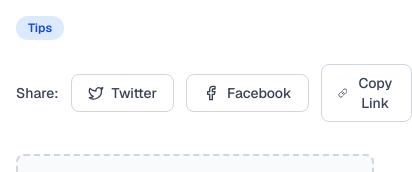
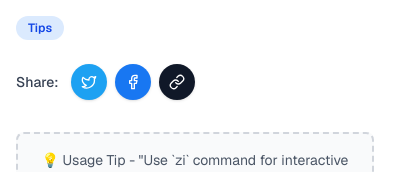
Before and after one commit to jiankn/zoxide, a Next.js app: page /en/blog/advanced-config in a window 390 px wide. Shown: the part 334-506 px from the top of the page, 412 px wide, since content can reach past the window. Built offline with nearby package versions, Linux system fonts and the light colour scheme; no server answers.

Commit message:
Make ShareButtons mobile-friendly with icon-only layout

```diff
--- a/components/ShareButtons/ShareButtons.tsx
+++ b/components/ShareButtons/ShareButtons.tsx
@@ -47,36 +47,56 @@ export default function ShareButtons({ title, url }: ShareButtonsProps) {
   };
 
   return (
-    <div className="flex items-center gap-3">
-      <span className="text-sm font-medium text-gray-700 dark:text-gray-300">{t('shareLabel')}</span>
+    <div className="flex flex-wrap items-center gap-3">
+      <span className="text-sm font-medium text-gray-700 dark:text-gray-300">
+        {t('shareLabel')}
+      </span>
 
+      {/* 桌面端：文字按钮，移动端：彩色图标圆按钮 */}
+      <div className="flex items-center gap-2">
         {/* Twitter */}
         <button
           type="button"
           onClick={shareToTwitter}
-        className="flex items-center gap-2 rounded-lg border border-gray-300 bg-white px-4 py-2 text-sm font-medium text-gray-700 transition-colors hover:bg-gray-50 dark:border-gray-600 dark:bg-gray-800 dark:text-gray-300 dark:hover:bg-gray-700"
+          className="hidden md:inline-flex items-center gap-2 rounded-lg border border-gray-300 bg-white px-4 py-2 text-sm font-medium text-gray-700 transition-colors hover:bg-gray-50 dark:border-gray-600 dark:bg-gray-800 dark:text-gray-300 dark:hover:bg-gray-700"
           aria-label={t('shareToTwitter')}
         >
           <Twitter className="h-4 w-4" />
           Twitter
+        </button>
+        <button
+          type="button"
+          onClick={shareToTwitter}
+          className="inline-flex md:hidden items-center justify-center h-9 w-9 rounded-full bg-[#1DA1F2] text-white shadow-sm hover:opacity-90 transition-opacity"
+          aria-label={t('shareToTwitter')}
+        >
+          <Twitter className="h-4 w-4" />
         </button>
 
         {/* Facebook */}
         <button
           type="button"
           onClick={shareToFacebook}
-        className="flex items-center gap-2 rounded-lg border border-gray-300 bg-white px-4 py-2 text-sm font-medium text-gray-700 transition-colors hover:bg-gray-50 dark:border-gray-600 dark:bg-gray-800 dark:text-gray-300 dark:hover:bg-gray-700"
+          className="hidden md:inline-flex items-center gap-2 rounded-lg border border-gray-300 bg-white px-4 py-2 text-sm font-medium text-gray-700 transition-colors hover:bg-gray-50 dark:border-gray-600 dark:bg-gray-800 dark:text-gray-300 dark:hover:bg-gray-700"
           aria-label={t('shareToFacebook')}
         >
           <Facebook className="h-4 w-4" />
           Facebook
+        </button>
+        <button
+          type="button"
+          onClick={shareToFacebook}
+          className="inline-flex md:hidden items-center justify-center h-9 w-9 rounded-full bg-[#1877F2] text-white shadow-sm hover:opacity-90 transition-opacity"
+          aria-label={t('shareToFacebook')}
+        >
+          <Facebook className="h-4 w-4" />
         </button>
 
         {/* 复制链接 */}
         <button
           type="button"
           onClick={handleCopyClick}
-        className="flex items-center gap-2 rounded-lg border border-gray-300 bg-white px-4 py-2 text-sm font-medium text-gray-700 transition-colors hover:bg-gray-50 dark:border-gray-600 dark:bg-gray-800 dark:text-gray-300 dark:hover:bg-gray-700"
+          className="hidden md:inline-flex items-center gap-2 rounded-lg border border-gray-300 bg-white px-4 py-2 text-sm font-medium text-gray-700 transition-colors hover:bg-gray-50 dark:border-gray-600 dark:bg-gray-800 dark:text-gray-300 dark:hover:bg-gray-700"
           aria-label={t('copyLink')}
         >
           {copied ? (
@@ -91,6 +111,19 @@ export default function ShareButtons({ title, url }: ShareButtonsProps) {
             </>
           )}
         </button>
+        <button
+          type="button"
+          onClick={handleCopyClick}
+          className="inline-flex md:hidden items-center justify-center h-9 w-9 rounded-full bg-gray-900 text-white shadow-sm hover:opacity-90 transition-opacity dark:bg-gray-100 dark:text-gray-900"
+          aria-label={t('copyLink')}
+        >
+          {copied ? (
+            <Check className="h-4 w-4 text-green-300" />
+          ) : (
+            <LinkIcon className="h-4 w-4" />
+          )}
+        </button>
+      </div>
     </div>
   );
 }
```
Lines whose indentation alone changed are shown as unchanged.
